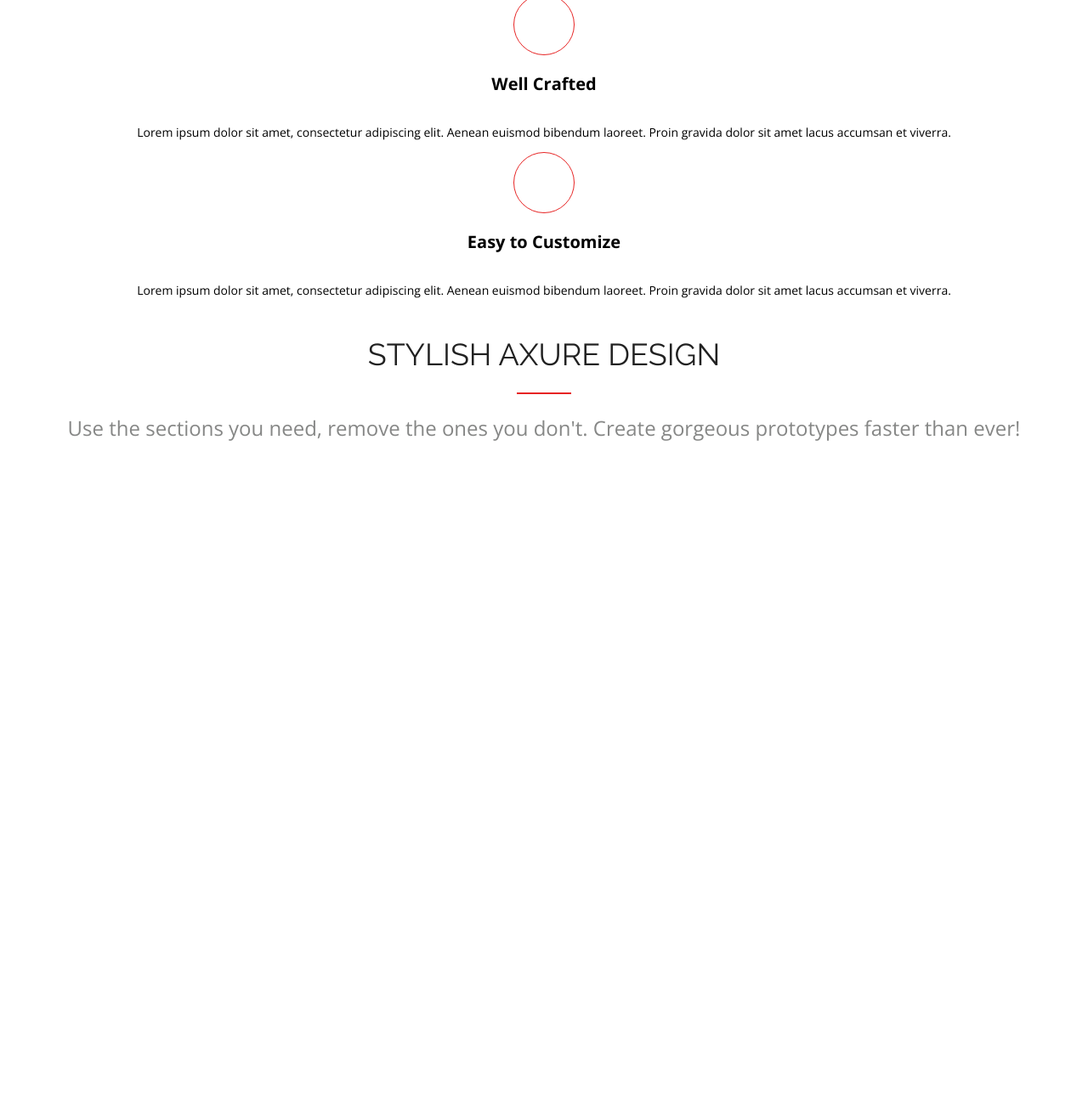
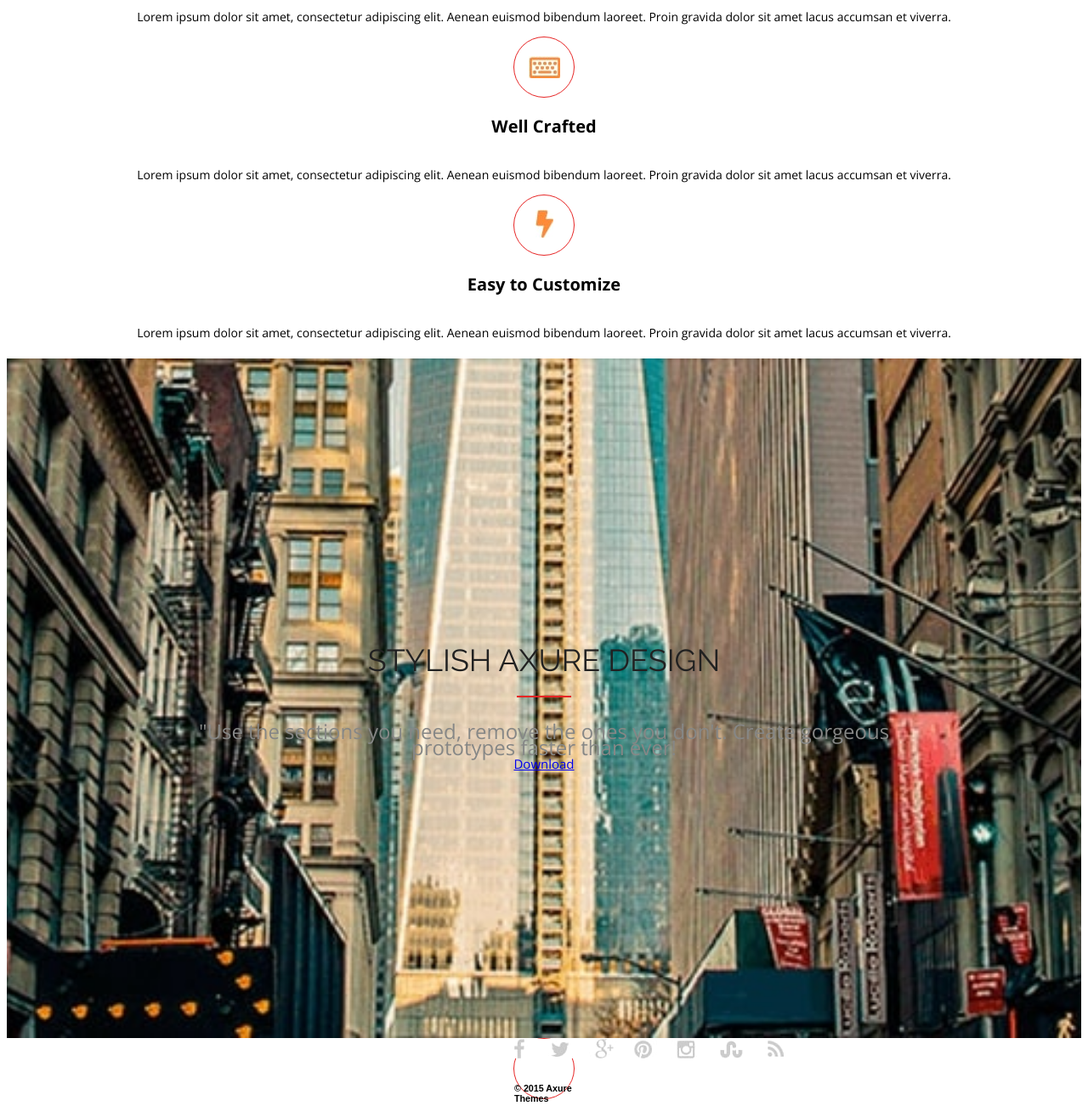
Before and after one commit to Olgabiziuk/bin, a plain HTML site: page Lesson-3/index.html in a window 1280 px wide. Shown: the part 341-1643 px from the top of the page at 85% size. Before the commit the page ends 862 px from the top, so only its background shows below. Drawn offline with nearby package versions, Linux system fonts and the light colour scheme.

Commit message:
фиксация Lesson-3

```diff
--- a/Lesson-3/index.html
+++ b/Lesson-3/index.html
@@ -26,8 +26,8 @@ elit. Aenean euismod bibendum laoreet. Proin gravida  dolor sit amet lacus accum
 					</div>
 				</div>
 			<div class="col-3">
-				<div class="icon-txt" style="display: table;">
-					 <img src="image/keyboard.png" alt="" />
+				<div class="icon-txt keyboard">
+					 <img src="./images/keyboard.jpg" alt="center" />
 				</div>
 				<div class="prescription">Well Crafted</div>
 				<div class="description">
@@ -40,7 +40,7 @@ elit. Aenean euismod bibendum laoreet. Proin gravida  dolor sit amet lacus accum
 				<div class="icon-txt" style="display: table;">
 					<div style="display: table-row;">
 						<div class="icon-center" style="text-align: center; vertical-align: middle; display: table-cell;">
-							<img src="image/light.png" alt="" />
+							<img src="./images/light.jpg" alt="" />
 						</div>
 					</div>
 				</div>
@@ -55,12 +55,19 @@ elit. Aenean euismod bibendum laoreet. Proin gravida  dolor sit amet lacus accum
 		</div>
 	</div>
 
-    <div class="intro"></div>
-    <h1>
-        STYLISH AXURE DESIGN
-</h1>
-    <hr class="red-bg"/>
-    <h2>Use the sections you need, remove the ones you don't.  Create gorgeous prototypes faster than ever!</h2>
-
+<div class="intro">
+    <div class="container">
+        <div class="intro__inner">
+        <h1>STYLISH AXURE DESIGN</h1>
+        <hr class="red-bg"/>
+        <h2>"Use the sections you need, remove the ones you don't.  Create gorgeous prototypes faster than ever!</h2>
+        <a class="btn" href="#">Download</a>
+        </div>
+    </div>
+</div>
+<div class="col-1">
+    <div class="icon-txt icons">
+         <img src="./images/icons.jpg" alt="center" />
 	</body>
+<p><h6>© 2015 Axure Themes</h6></p>
 </html>
--- a/Lesson-3/style.css
+++ b/Lesson-3/style.css
@@ -39,7 +39,7 @@ hr.green-bg {
     color: green;
 }
 .margin-60 {
-
+    margin-top: 50px;
 }
 .container {
     width: 100%;
@@ -99,7 +99,7 @@ hr.green-bg {
     color: #000000;
 }
 .lamp {
-    background: url('../image/lamp.png') center center no-repeat;
+    background: url('./images/lamp.jpg') center center no-repeat;
 }
 
 .icon-txt.keyboard {
@@ -110,3 +110,46 @@ hr.green-bg {
 .icon-txt.keyboard img {
     margin: auto;
 }
+.intro {
+    display: flex;
+    flex-direction: column;
+    justify-content: center;
+    width: 100%;
+    height: 100vh;
+
+    background: url("./images/city.jpg") center no-repeat;
+    -webkit-background-size: cover;
+    background-size: cover;
+
+    .intro__inner {
+        width: 100%;
+        max-width: 880px;
+        margin: 0 auto;
+
+        text-align: center;
+    }
+
+    h1 {
+        font-family: Raleway;
+        font-style: Regular;
+        font-size: 36px;
+        iine-height: 42px;
+        line-height: 100%;
+        text-align: center;
+        vertical-align: Top;
+        Fill: Solid #FFFFFF
+    }
+    .btn {
+    font-family: Open Sans;
+    font-style: SemiBold;
+    font-size: 15px;
+    line-height: 20px;
+    line-heightline-height: 100%;
+    text-align: center;
+    vertica: Top
+
+    }
+    .btn:hover {
+    background-color: #fff;
+    color: #333;
+    }
```
Also changed, not shown: Lesson-3/images/city.jpg (added), Lesson-3/images/icons.jpg (added), Lesson-3/images/keyboard.jpg (added), Lesson-3/images/lamp.jpg (added), Lesson-3/images/light.jpg (added).
